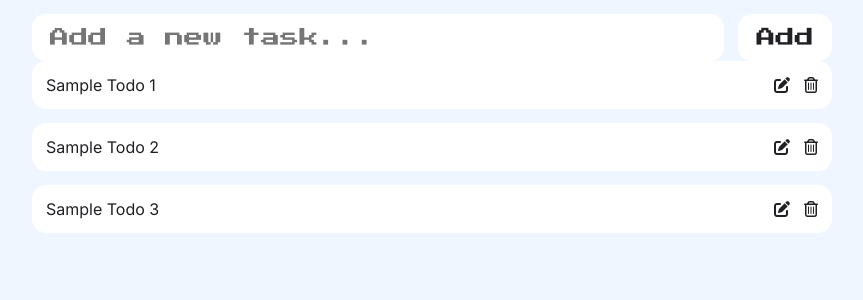
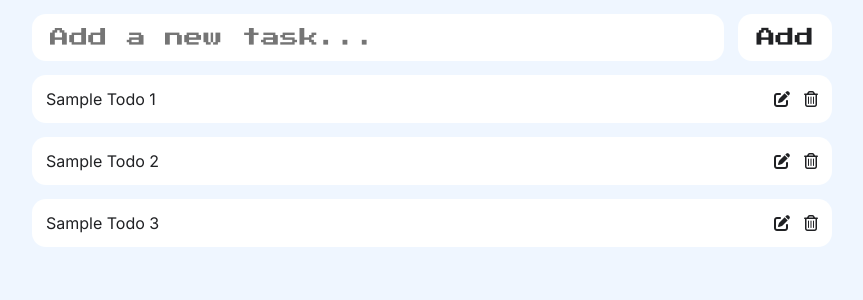
Before and after one commit to madvin/toDoList, a React (Vite) app in the folder reactjs-toDoList/: page / in a window 1280 px wide. Shown: the top 300 px of the page, without its empty margins (208-1071 px from the left). Built offline with nearby package versions, Linux system fonts and the light colour scheme.

Commit message:
fixed margin and padding issues in TodoInput component

```diff
--- a/reactjs-toDoList/src/App.jsx
+++ b/reactjs-toDoList/src/App.jsx
@@ -5,10 +5,10 @@ import TodoCard from "./components/TodoCard"
 function App() {
 
   return (
-    <main>
-      <TodoInput />
-      <TodoList />
-    </main>
+  <>
+    <TodoInput />
+       <TodoList />
+  </>
   )
 }
 
--- a/reactjs-toDoList/src/index.css
+++ b/reactjs-toDoList/src/index.css
@@ -24,6 +24,7 @@ button {
 }
 
 header {
+  margin-bottom: 14px;
   display: flex;
   align-items: stretch;
 }
```
